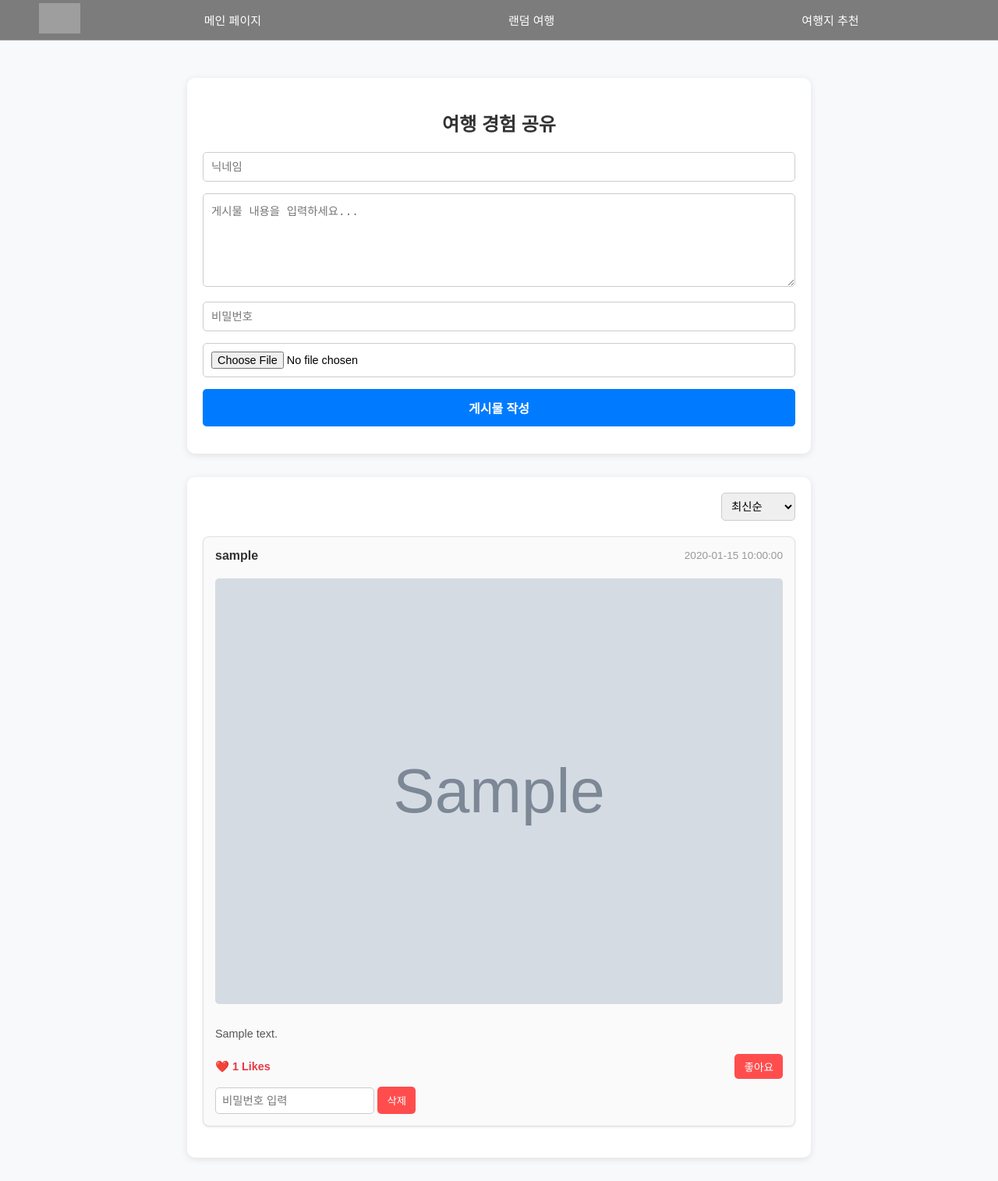
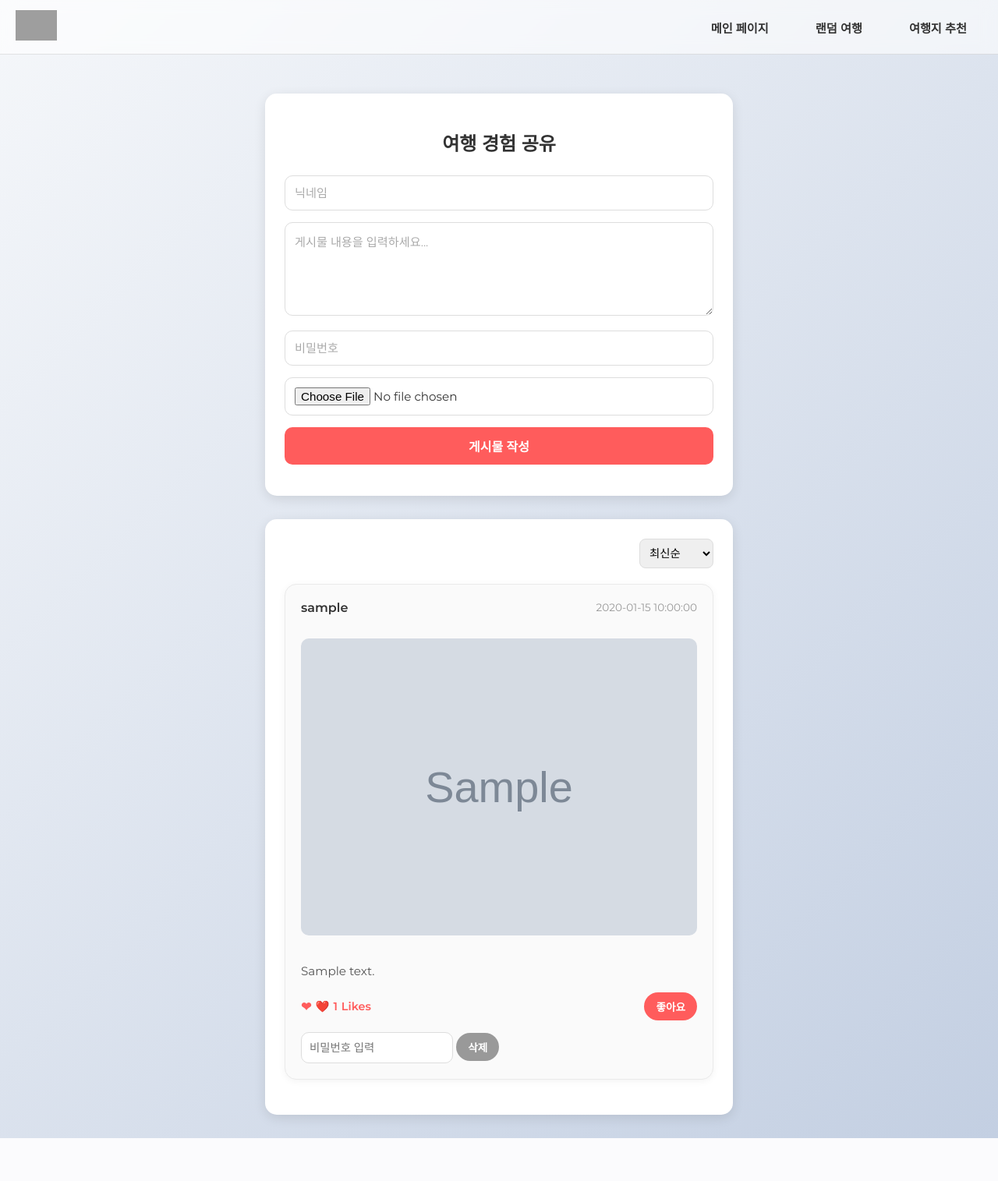
Before and after one commit to Web-Programming-8/Web-programming, a Flask app: page /post in a window 1280 px wide. Shown: the whole page at 78% size. After the commit the page ends 1460 px from the top, so only its background shows below. Run offline with Flask 3, Linux system fonts and the light colour scheme; tables that the repository leaves empty hold one stand-in row (values such as "Sample post"); grey boxes marked "Sample" are stand-in pictures; grey boxes are pictures that could not be loaded.

Commit message:
design: new nav-bar design

```diff
--- a/static/css/post.css
+++ b/static/css/post.css
@@ -1,9 +1,13 @@
+@import url('https://fonts.googleapis.com/css2?family=Montserrat:wght@400;600&display=swap');
+
 body {
-    font-family: Arial, sans-serif;
-    background-color: #f8f9fa;
+    font-family: 'Montserrat', sans-serif;
+    background: linear-gradient(135deg, #f5f7fa, #c3cfe2);
     margin: 0;
     padding: 0;
+    color: #333;
 }
+
 
 .nav-bar {
     position: fixed;
@@ -11,106 +15,103 @@ body {
     left: 0;
     width: 100%;
     display: flex;
-    justify-content: center;
     align-items: center;
-    background-color: rgba(0, 0, 0, 0.5);
-    border-bottom: 1px solid rgba(255, 255, 255, 0.3);
+    background: rgba(255, 255, 255, 0.6);
+    backdrop-filter: blur(10px);
+    border-bottom: 1px solid rgba(0, 0, 0, 0.1);
     z-index: 10;
     padding: 0 20px;
     box-sizing: border-box;
+    height: 70px;
 }
 
 .nav-items {
     display: flex;
-    justify-content: space-around;
+    justify-content: flex-end;
     align-items: center;
     width: 100%;
     max-width: 2560px;
     margin: 0 auto;
     flex-wrap: wrap;
+    gap: 20px;
+}
+
+.nav-item-container {
+    position: relative;
 }
 
 .nav-item {
-    flex: 1;
-    text-align: center;
-    padding: 15px 10px;
-    font-size: 16px;
-    color: white;
+    font-size: 0.95rem;
+    color: #333;
     text-decoration: none;
-    transition: background-color 0.3s ease;
-    white-space: nowrap;
     background: none;
     border: none;
     cursor: pointer;
-    display: flex;
-    justify-content: center;
-    align-items: center;
+    font-weight: 600;
+    padding: 15px 20px;
+    border-radius: 20px;
+    transition: background-color 0.3s ease, color 0.3s ease;
 }
 
-
 .nav-item:hover {
-    background-color: rgba(0, 0, 0, 0.5);
-  }
-
-  @media (max-width: 1920px) {
-    .nav-item {
-        padding: 15px 15px;
-        font-size: 15px;
-    }
+    background-color: rgba(0,0,0,0.07);
+    color: #000;
 }
 
 .nav-description {
     display: none;
     position: absolute;
-  top: 100%;
-  left: 0;
-  width: 100%;
+    top: 110%;
+    left: 50%;
+    transform: translateX(-50%);
+    min-width: 120px;
     text-align: center;
-  font-size: 16px;
-  padding: 10px 0;
-  color: white;
-  background: rgba(0, 0, 0, 0.5);
-  border-radius: 0;
+    font-size: 0.85rem;
+    padding: 8px 10px;
+    color: #fff;
+    background: rgba(0,0,0,0.8);
+    border-radius: 5px;
     white-space: nowrap;
     z-index: 9;
+    box-shadow: 0 2px 10px rgba(0,0,0,0.2);
 }
 
-.nav-item:hover + .nav-description {
+.nav-item-container:hover .nav-description {
     display: block;
 }
 
 .logo img {
     height: 40px;
-  padding-left: 30px;
+    padding-right: 20px;
     object-fit: contain;
+    cursor: pointer;
 }
 
-h1 {
-    text-align: center;
-}
-
+/* 컨테이너 */
 .container {
-    max-width: 800px;
+    max-width: 600px;
     width: 100%;
-    margin: 100px auto 30px auto;
+    margin: 120px auto 30px auto;
     display: flex;
     flex-direction: column;
     gap: 30px;
+    padding: 0 15px;
 }
 
+/* 게시물 작성 폼 */
 .post-form-container {
     background-color: #ffffff;
-    padding: 20px;
-    border-radius: 10px;
-    box-shadow: 0 2px 10px rgba(0, 0, 0, 0.1);
+    padding: 25px;
+    border-radius: 15px;
+    box-shadow: 0 4px 15px rgba(0, 0, 0, 0.1);
 }
 
-h2 {
+.post-form-container h2 {
     text-align: center;
     font-size: 1.5rem;
-    font-weight: bold;
+    font-weight: 600;
     color: #333;
-    margin-bottom: 20px;
+    margin-bottom: 25px;
 }
 
 .post-form input,
@@ -118,12 +119,18 @@ h2 {
 .post-form input[type="file"],
 .post-form button {
     width: 100%;
-    padding: 10px;
-    border: 1px solid #ccc;
-    border-radius: 5px;
-    font-size: 0.9rem;
+    padding: 12px;
+    border: 1px solid #ddd;
+    border-radius: 10px;
+    font-size: 0.95rem;
     box-sizing: border-box;
     margin-bottom: 15px;
+    font-family: 'Montserrat', sans-serif;
+}
+
+.post-form input::placeholder,
+.post-form textarea::placeholder {
+    color: #aaa;
 }
 
 .post-form textarea {
@@ -132,26 +139,25 @@ h2 {
 }
 
 .post-form button {
-    background-color: #007bff;
+    background: #ff5c5c;
     color: #fff;
     border: none;
-    padding: 12px;
-    border-radius: 5px;
+    font-size: 1rem;
+    font-weight: 600;
+    transition: background-color 0.3s ease;
     cursor: pointer;
-    font-size: 1rem;
-    font-weight: bold;
-    transition: background-color 0.3s ease;
 }
 
 .post-form button:hover {
-    background-color: #0056b3;
+    background-color: #e14d4d;
 }
 
+/* 게시물 리스트 */
 .post-list-container {
     background-color: #ffffff;
-    padding: 20px;
-    border-radius: 10px;
-    box-shadow: 0 2px 10px rgba(0, 0, 0, 0.1);
+    padding: 25px;
+    border-radius: 15px;
+    box-shadow: 0 4px 15px rgba(0, 0, 0, 0.1);
 }
 
 .post-sorting {
@@ -162,31 +168,39 @@ h2 {
 
 .post-sorting select {
     padding: 8px;
-    border: 1px solid #ccc;
-    border-radius: 5px;
+    border: 1px solid #ddd;
+    border-radius: 8px;
     font-size: 0.9rem;
     cursor: pointer;
+    font-family: 'Montserrat', sans-serif;
 }
 
+/* 게시물 카드 */
 .post-box {
     background-color: #fafafa;
-    border: 1px solid #e1e1e1;
-    border-radius: 8px;
-    padding: 15px;
+    border: 1px solid #eaeaea;
+    border-radius: 15px;
+    padding: 20px;
     margin-bottom: 20px;
-    box-shadow: 0 1px 3px rgba(0, 0, 0, 0.1);
+    box-shadow: 0 2px 10px rgba(0, 0, 0, 0.05);
+    transition: transform 0.2s ease;
+}
+
+.post-box:hover {
+    transform: translateY(-2px);
 }
 
 .post-header {
     display: flex;
     justify-content: space-between;
     align-items: center;
-    margin-bottom: 10px;
+    margin-bottom: 15px;
 }
 
 .post-header .username {
-    font-weight: bold;
+    font-weight: 600;
     color: #333;
+    font-size: 1rem;
 }
 
 .post-header .date {
@@ -196,71 +210,103 @@ h2 {
 
 .post-image {
     width: 100%;
-    max-width: 100%;
     height: auto;
-    object-fit: contain;
-    margin: 10px 0;
-    border-radius: 5px;
+    object-fit: cover;
+    margin: 15px 0;
+    border-radius: 10px;
+    transition: opacity 0.3s ease;
+}
+
+.post-image:hover {
+    opacity: 0.95;
 }
 
 .post-content {
-    font-size: 0.9rem;
-    line-height: 1.5;
+    font-size: 0.95rem;
+    line-height: 1.6;
     color: #555;
+    margin-bottom: 15px;
 }
 
 .post-actions {
     display: flex;
     justify-content: space-between;
     align-items: center;
-    margin-top: 10px;
 }
 
 .likes {
     font-size: 0.9rem;
-    color: #e63946;
+    color: #ff5c5c;
     font-weight: bold;
+    display: flex;
+    align-items: center;
+    gap: 5px;
+}
+
+.likes::before {
+    content: "❤";
+    font-size: 1rem;
+    display: inline-block;
 }
 
 .like-button {
-    background-color: #ff4d4d;
+    background-color: #ff5c5c;
     color: #fff;
     border: none;
-    border-radius: 5px;
-    padding: 6px 12px;
+    border-radius: 20px;
+    padding: 8px 15px;
     cursor: pointer;
     font-size: 0.85rem;
+    font-weight: 600;
     transition: background-color 0.3s ease;
+    font-family: 'Montserrat', sans-serif;
 }
 
 .like-button:hover {
-    background-color: #e63939;
+    background-color: #e14d4d;
 }
 
+/* 게시물 삭제 섹션 */
 .delete-section {
     display: flex;
     justify-content: space-between;
     gap: 10px;
-    margin-top: 10px;
+    margin-top: 15px;
 }
 
 .delete-section input {
     flex: 1;
-    padding: 8px;
-    border: 1px solid #ccc;
-    border-radius: 5px;
+    padding: 10px;
+    border: 1px solid #ddd;
+    border-radius: 10px;
     font-size: 0.9rem;
+    font-family: 'Montserrat', sans-serif;
 }
 
 .delete-button {
-    background-color: #ff4d4d;
+    background-color: #999;
     color: #fff;
     border: none;
-    border-radius: 5px;
-    padding: 8px 12px;
+    border-radius: 20px;
+    padding: 8px 15px;
     cursor: pointer;
+    font-size: 0.85rem;
+    font-weight: 600;
+    transition: background-color 0.3s ease;
 }
 
 .delete-button:hover {
-    background-color: #e63939;
+    background-color: #777;
 }
+
+/* 반응형 */
+@media (max-width: 480px) {
+    .nav-item {
+        font-size: 0.85rem;
+        padding: 10px 15px;
+    }
+
+    .logo img {
+        height: 30px;
+    }
+}
--- a/templates/post.html
+++ b/templates/post.html
@@ -5,6 +5,8 @@
     <meta name="viewport" content="width=device-width, initial-scale=1.0">
     <title>KO-Map</title>
     <link rel="stylesheet" href="/static/css/post.css">
+    <link rel="stylesheet" href="https://fonts.googleapis.com/css2?family=Montserrat:wght@400;600&display=swap">
+
 </head>
 <body>
     <!-- 네비게이션 바 -->
--- a/templates/search.html
+++ b/templates/search.html
@@ -81,7 +81,6 @@
             <p>검색 결과가 없습니다.</p>
         {% endif %}
 
-        <a href="{{ url_for('index') }}">홈으로 돌아가기</a>
     </div>
 </body>
 </html>
```
Also changed, not shown: static/css/roulette.css (+31 -33 lines), static/css/search.css (+31 -39 lines). Lines whose indentation alone changed are shown as unchanged.
